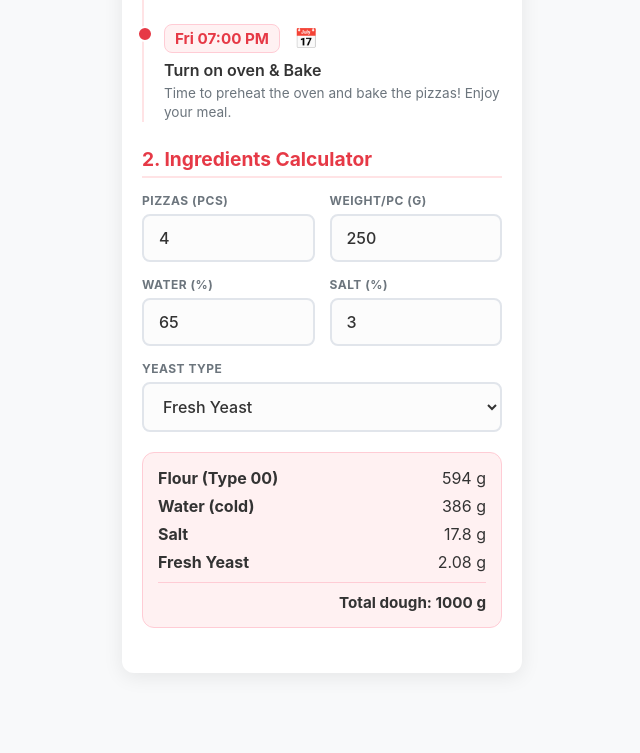
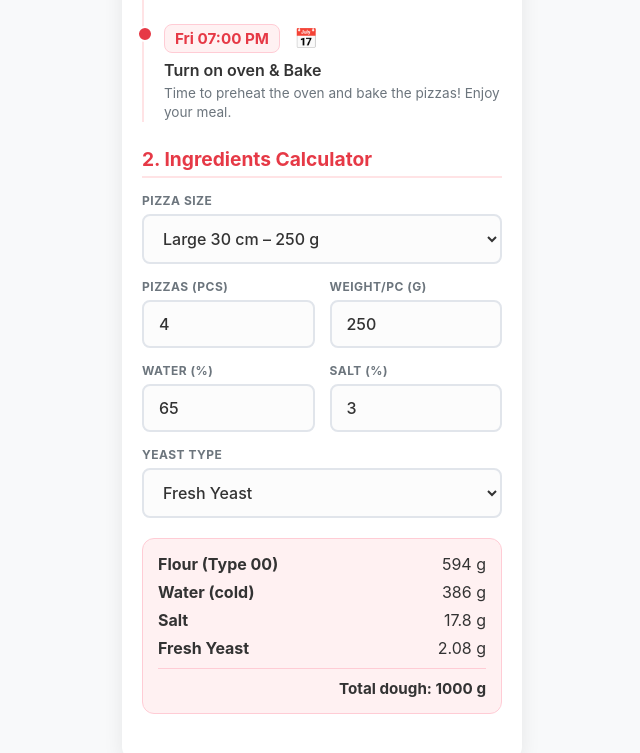
Before and after one commit to suckatcoding-com/pizza-timer, a plain HTML site: page index.html in a window 1280 px wide. Shown: the part 730-1483 px from the top of the page, without its empty margins (318-958 px from the left). Before the commit the page ends 1423 px from the top, so only its background shows below. Drawn offline with Linux system fonts and the light colour scheme.

Commit message:
feat: predefined sizes

```diff
--- a/i18n.js
+++ b/i18n.js
@@ -6,6 +6,15 @@ const translations = {
         subtitle: "Your flexible dough schedule",
         calc_title: "2. Ingredients Calculator",
         label_pizzas: "Pizzas (pcs)",
+        label_size: "Pizza size",
+        size_custom: "Custom",
+        size_100: "Small 20 cm – 100 g",
+        size_150: "Mini 25 cm – 150 g",
+        size_200: "Medium 28 cm – 200 g",
+        size_250: "Large 30 cm – 250 g",
+        size_300: "XL 33 cm – 300 g",
+        size_350: "XXL 35 cm – 350 g",
+        size_400: "Party 40 cm – 400 g",
         label_weight: "Weight/pc (g)",
         label_hydration: "Water (%)",
         label_salt: "Salt (%)",
@@ -39,6 +48,15 @@ const translations = {
         subtitle: "Dein flexibler Teig-Fahrplan",
         calc_title: "2. Zutaten-Rechner",
         label_pizzas: "Pizzen (Stk.)",
+        label_size: "Pizzagröße",
+        size_custom: "Eigene",
+        size_100: "Klein 20 cm – 100 g",
+        size_150: "Mini 25 cm – 150 g",
+        size_200: "Mittel 28 cm – 200 g",
+        size_250: "Groß 30 cm – 250 g",
+        size_300: "XL 33 cm – 300 g",
+        size_350: "XXL 35 cm – 350 g",
+        size_400: "Party 40 cm – 400 g",
         label_weight: "Gewicht/Stk (g)",
         label_hydration: "Wasser (%)",
         label_salt: "Salz (%)",
--- a/index.html
+++ b/index.html
@@ -78,6 +78,19 @@
                 <h2 class="section-title" data-i18n="calc_title">2. Ingredients Calculator</h2>
 
                 <div class="input-grid">
+                    <div class="input-group" style="margin-bottom: 0; grid-column: span 2;">
+                        <label for="pizza-size" data-i18n="label_size">Pizza size</label>
+                        <select id="pizza-size">
+                            <option value="" data-i18n="size_custom">Custom</option>
+                            <option value="100" data-i18n="size_100">Small 20 cm – 100 g</option>
+                            <option value="150" data-i18n="size_150">Mini 25 cm – 150 g</option>
+                            <option value="200" data-i18n="size_200">Medium 28 cm – 200 g</option>
+                            <option value="250" data-i18n="size_250">Large 30 cm – 250 g</option>
+                            <option value="300" data-i18n="size_300">XL 33 cm – 300 g</option>
+                            <option value="350" data-i18n="size_350">XXL 35 cm – 350 g</option>
+                            <option value="400" data-i18n="size_400">Party 40 cm – 400 g</option>
+                        </select>
+                    </div>
                     <div class="input-group" style="margin-bottom: 0;">
                         <label for="num-pizzas" data-i18n="label_pizzas">Pizzas (pcs)</label>
                         <input type="number" id="num-pizzas" value="4" min="1" max="50">
--- a/script.js
+++ b/script.js
@@ -10,6 +10,7 @@ const weightPizzaInput = document.getElementById('weight-pizza');
 const hydrationInput = document.getElementById('hydration');
 const saltInput = document.getElementById('salt');
 const yeastTypeInput = document.getElementById('yeast-type');
+const pizzaSizeInput = document.getElementById('pizza-size');
 const recipeResult = document.getElementById('recipe-result');
 const bakeTimeInput = document.getElementById('bake-time');
 const recipeTypeInput = document.getElementById('recipe-type');
@@ -185,8 +186,23 @@ recipeTypeInput.addEventListener('change', () => {
     updateIngredients();
 });
 
+function syncSizeSelector() {
+    pizzaSizeInput.value = pizzaSizeInput.options.length &&
+        [...pizzaSizeInput.options].some(o => o.value === weightPizzaInput.value)
+        ? weightPizzaInput.value : '';
+}
+
 numPizzasInput.addEventListener('input', updateIngredients);
-weightPizzaInput.addEventListener('input', updateIngredients);
+weightPizzaInput.addEventListener('input', () => {
+    updateIngredients();
+    syncSizeSelector();
+});
+pizzaSizeInput.addEventListener('change', () => {
+    if (pizzaSizeInput.value) {
+        weightPizzaInput.value = pizzaSizeInput.value;
+        updateIngredients();
+    }
+});
 hydrationInput.addEventListener('input', updateIngredients);
 saltInput.addEventListener('input', updateIngredients);
 yeastTypeInput.addEventListener('change', updateIngredients);
@@ -195,3 +211,4 @@ yeastTypeInput.addEventListener('change', updateIngredients);
 applyTranslations();
 updateTimeline();
 updateIngredients();
+syncSizeSelector();
```
